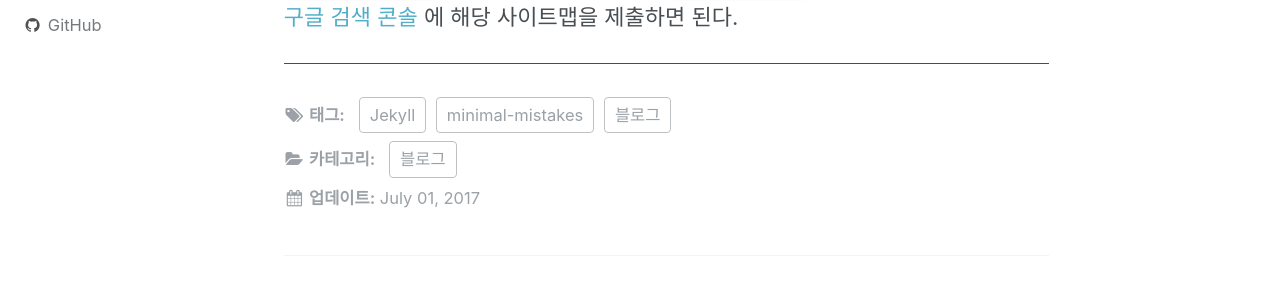
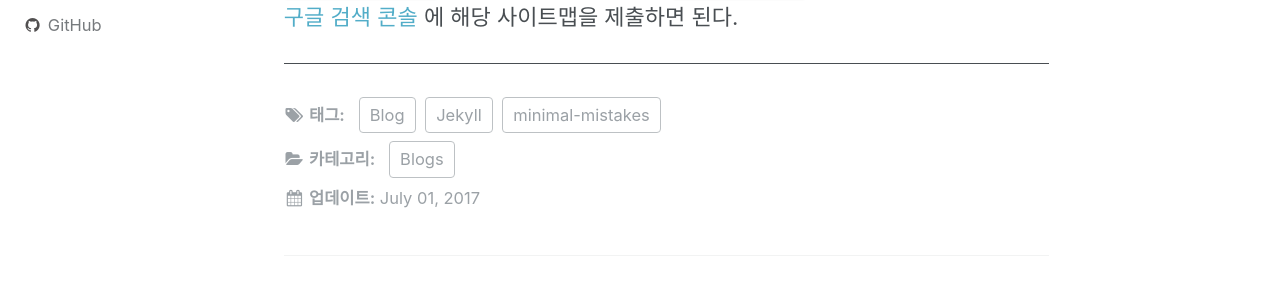
Before and after one commit to hide1202/hide1202.github.io, a Jekyll site: the page built from _posts/2017-07-01-create-blog.md, in a window 1280 px wide and 900 px high, scrolled down 3453 px. Shown: the part 292-579 px from the top of the window. Built offline with Jekyll 4.4.1, drawn with Linux system fonts in a browser that asks for light colours.

Commit message:
Change blogs category

```diff
--- a/_posts/2017-07-01-create-blog.md
+++ b/_posts/2017-07-01-create-blog.md
@@ -1,9 +1,9 @@
 ---
 title: Jekyll과 minimal-mistakes 테마를 이용한 블로그 생성
 categories:
-  - 블로그
+  - Blogs
 tags:
-  - 블로그
+  - Blog
   - Jekyll
   - minimal-mistakes
 ---
```
